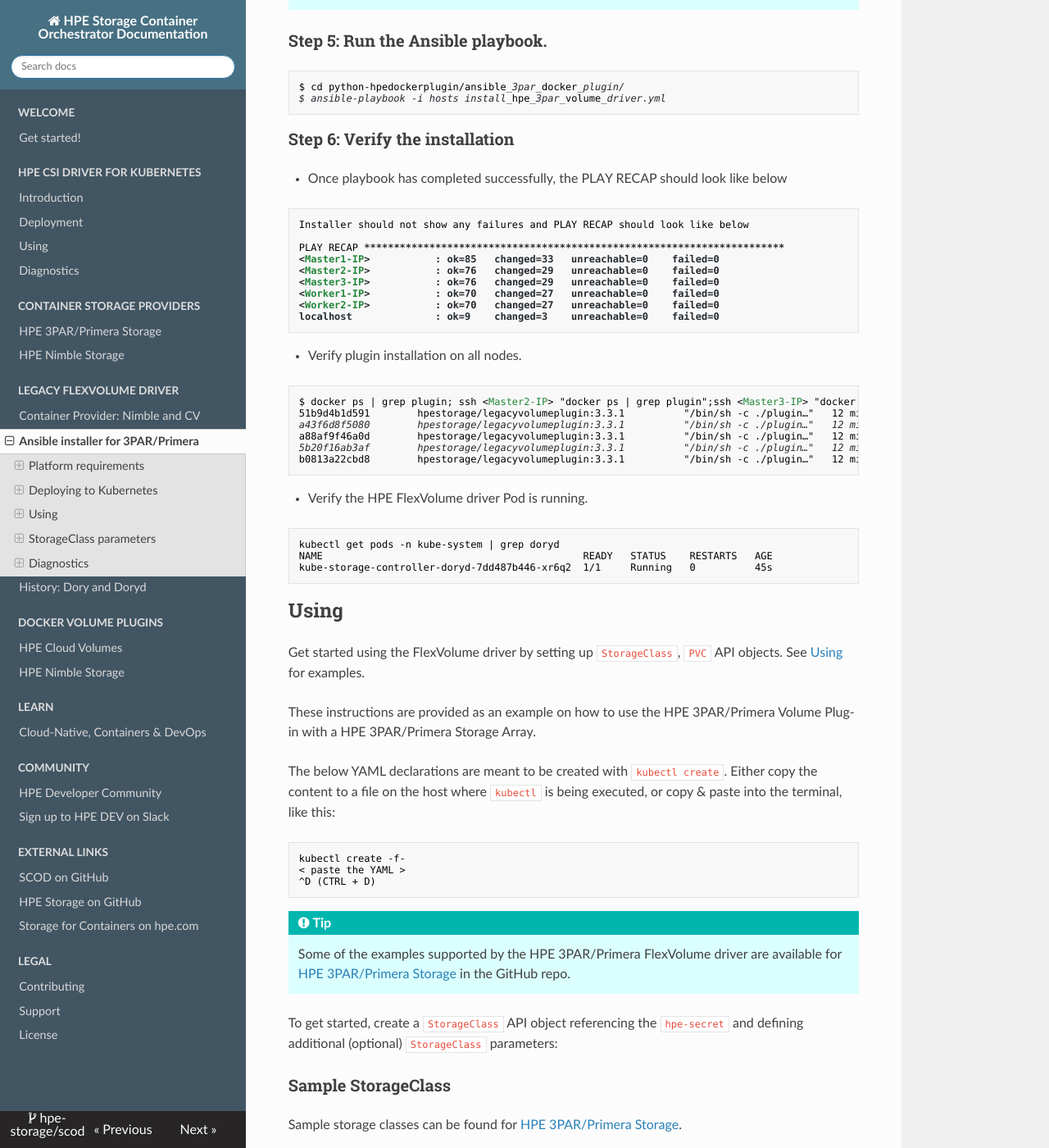
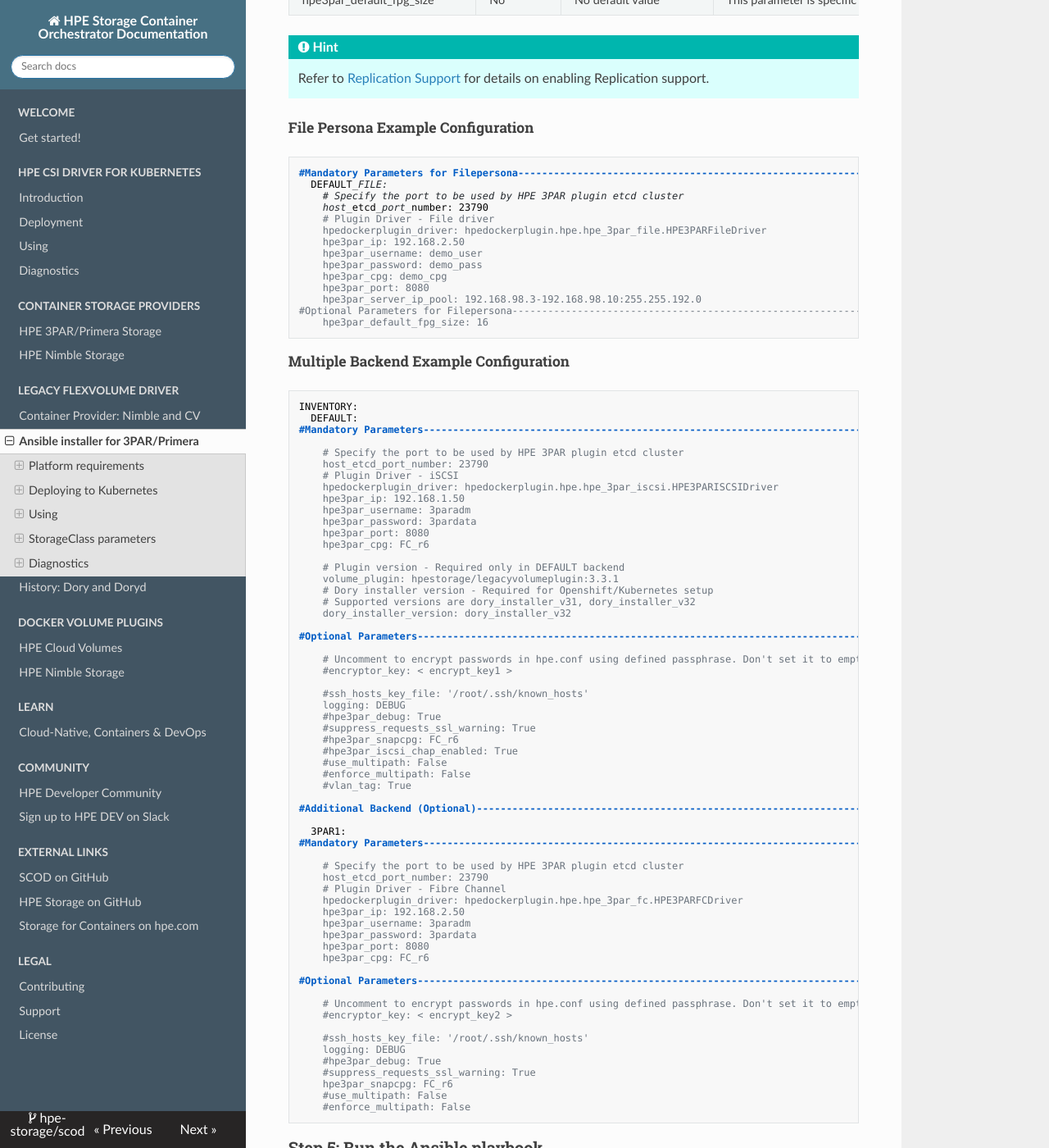
Before and after one commit to hpe-storage/scod, an MkDocs documentation site: the page built from docs/flexvolume_driver/hpe_3par_primera_installer/index.md, in a window 1280 px wide and 1400 px high, scrolled down 5000 px. Shown: the whole window at 82% size. Built offline with MkDocs 1.6.1, drawn with Linux system fonts in a browser that asks for light colours; nearby versions of some CDN libraries; some of the changed text lies outside the part shown.

Commit message:
3par/primera CSI scod updates
Signed-off-by: Chris Snell <snell.chris@gmail.com>

````diff
--- a/docs/flexvolume_driver/hpe_3par_primera_installer/index.md
+++ b/docs/flexvolume_driver/hpe_3par_primera_installer/index.md
@@ -153,10 +153,96 @@
 | hpe3par_default_fpg_size  | No  | No default value | This parameter is specific to fileshare. Default fpg size, It must be in the range 1TiB to 64TiB. If not specified here, it defaults to 16TiB |
 
 
-!!! hint Additional options available
-    Refer to [plugin_configuration_properties_sample.yml](https://github.com/hpe-storage/python-hpedockerplugin/blob/master/ansible_3par_docker_plugin/properties/plugin_configuration_properties_sample.yml) for additional properties file examples. <br> (i.e. Replication, Multiple Arrays, and File Persona configurations)
+!!! Hint
+    Refer to [Replication Support](#replication_support) for details on enabling Replication support.<br>
 
-### Step 5: Run the Ansible playbook.
+##### File Persona Example Configuration
+
+```markdown
+#Mandatory Parameters for Filepersona-----------------------------------------------------------------------------------
+  DEFAULT_FILE:
+    # Specify the port to be used by HPE 3PAR plugin etcd cluster
+    host_etcd_port_number: 23790
+    # Plugin Driver - File driver
+    hpedockerplugin_driver: hpedockerplugin.hpe.hpe_3par_file.HPE3PARFileDriver
+    hpe3par_ip: 192.168.2.50
+    hpe3par_username: demo_user
+    hpe3par_password: demo_pass
+    hpe3par_cpg: demo_cpg
+    hpe3par_port: 8080
+    hpe3par_server_ip_pool: 192.168.98.3-192.168.98.10:255.255.192.0
+#Optional Parameters for Filepersona-----------------------------------------------------------------------------------------------------------------------------------------------------------------------
+    hpe3par_default_fpg_size: 16
+```
+
+##### Multiple Backend Example Configuration
+
+```markdown
+INVENTORY:
+  DEFAULT:
+#Mandatory Parameters-----------------------------------------------------------------------------------
+
+    # Specify the port to be used by HPE 3PAR plugin etcd cluster
+    host_etcd_port_number: 23790
+    # Plugin Driver - iSCSI
+    hpedockerplugin_driver: hpedockerplugin.hpe.hpe_3par_iscsi.HPE3PARISCSIDriver
+    hpe3par_ip: 192.168.1.50
+    hpe3par_username: 3paradm
+    hpe3par_password: 3pardata
+    hpe3par_port: 8080
+    hpe3par_cpg: FC_r6
+
+    # Plugin version - Required only in DEFAULT backend
+    volume_plugin: hpestorage/legacyvolumeplugin:3.3.1
+    # Dory installer version - Required for Openshift/Kubernetes setup
+    # Supported versions are dory_installer_v31, dory_installer_v32
+    dory_installer_version: dory_installer_v32
+
+#Optional Parameters------------------------------------------------------------------------------------
+
+    # Uncomment to encrypt passwords in hpe.conf using defined passphrase. Don't set it to empty string
+    #encryptor_key: < encrypt_key1 >
+
+    #ssh_hosts_key_file: '/root/.ssh/known_hosts'
+    logging: DEBUG
+    #hpe3par_debug: True
+    #suppress_requests_ssl_warning: True
+    #hpe3par_snapcpg: FC_r6
+    #hpe3par_iscsi_chap_enabled: True
+    #use_multipath: False
+    #enforce_multipath: False
+    #vlan_tag: True
+
+#Additional Backend (Optional)--------------------------------------------------------------------------
+
+  3PAR1:
+#Mandatory Parameters-----------------------------------------------------------------------------------
+
+    # Specify the port to be used by HPE 3PAR plugin etcd cluster
+    host_etcd_port_number: 23790
+    # Plugin Driver - Fibre Channel
+    hpedockerplugin_driver: hpedockerplugin.hpe.hpe_3par_fc.HPE3PARFCDriver
+    hpe3par_ip: 192.168.2.50
+    hpe3par_username: 3paradm
+    hpe3par_password: 3pardata
+    hpe3par_port: 8080
+    hpe3par_cpg: FC_r6
+
+#Optional Parameters------------------------------------------------------------------------------------
+
+    # Uncomment to encrypt passwords in hpe.conf using defined passphrase. Don't set it to empty string
+    #encryptor_key: < encrypt_key2 >
+
+    #ssh_hosts_key_file: '/root/.ssh/known_hosts'
+    logging: DEBUG
+    #hpe3par_debug: True
+    #suppress_requests_ssl_warning: True
+    hpe3par_snapcpg: FC_r6
+    #use_multipath: False
+    #enforce_multipath: False
+```
+
+### Step 5: Run the Ansible playbook
 ```markdown
 $ cd python-hpedockerplugin/ansible_3par_docker_plugin/
 $ ansible-playbook -i hosts install_hpe_3par_volume_driver.yml
@@ -323,17 +409,17 @@
 
 #### Replicate a containerized volume
 
-This `StorageClass` will add a standard backend volume to a 3PAR Replication Group. If the replicationGroup specified does not exist, the plugin will create one. **Requires the plugin and arrays to be configured for replication**
+This `StorageClass` will add a standard backend volume to a 3PAR Replication Group. If the replicationGroup specified does not exist, the plugin will create one. See [Replication Support](#replication_support) for more details on configuring replication.
 
 ```yaml
 kind: StorageClass
 apiVersion: storage.k8s.io/v1
 metadata:
-  name: sc-replicated-vol
+  name: sc-mongodb-replicated
 provisioner: hpe.com/hpe
 parameters:
   provisioning: 'full'
-  replicationGroup: 'nginx-replicated-app'
+  replicationGroup: 'mongodb-app1'
 ```
 
 #### Import (cutover) a volume
@@ -386,6 +472,31 @@
 
 This will create a `PV` thinly provisioned using the `FC-r6` cpg.
 
+### Upgrade
+In order to upgrade the driver, simply modify the `ansible_3par_docker_plugin/properties/plugin_configuration_properties_sample.yml` used for the initial deployment and modify `hpestorage/legacyvolumeplugin` to the latest image from docker hub.
+
+For example:
+```markdown
+    volume_plugin: hpestorage/legacyvolumeplugin:3.3
+
+    Change to:
+    volume_plugin: hpestorage/legacyvolumeplugin:3.3.1
+```
+
+Re-run the installer.
+```shell
+$ ansible-playbook -i hosts install_hpe_3par_volume_driver.yml
+```
+
+### Uninstall
+Run the following to uninstall the FlexVolume driver from the cluster.
+
+```
+$ cd ~
+$ cd python-hpedockerplugin/ansible_3par_docker_plugin
+$ ansible-playbook -i hosts uninstall/uninstall_hpe_3par_volume_driver.yml
+```
+
 ## StorageClass parameters
 This section highlights all the available `StorageClass` parameters that are supported.
 
@@ -440,6 +543,61 @@
 | Parameter | Type | Description | Example  |
 |-----------|-----------|-----------|-----------|
 | importVol | Text | volume name | importVol: "<volume_name\>" |
+
+#### Replication Support
+
+The HPE 3PAR/Primer FlexVolume driver supports array based synchronous and asynchronous replication. In order to enable replication within the FlexVolume driver, the arrays need to be properly zoned, visible to the Kubernetes cluster, and replication configured. For Peer Persistence, a quorum witness will need to be configured.
+
+Once the replication is enabled at the array level, the FlexVolume driver will need to be configured.
+
+!!! Important
+    Replication support can be enabled during initial deployment through the plugin configuration file. In order to enable replication support post deployment, modify the **plugin_configuration_properties.yml** used for deployment, add the replication parameter section below, and re-run the Ansible installer.
+
+Edit the **plugin_configuration_properties.yml** file and edit the Optional Replication Section.
+
+```markdown
+INVENTORY:
+  DEFAULT:
+#Mandatory Parameters-----------------------------------------------------------------------------------
+
+    # Specify the port to be used by HPE 3PAR plugin etcd cluster
+    host_etcd_port_number: 23790
+    # Plugin Driver - iSCSI
+    hpedockerplugin_driver: hpedockerplugin.hpe.hpe_3par_iscsi.HPE3PARISCSIDriver
+    hpe3par_ip: <local_3par_ip>
+    hpe3par_username: <local_3par_user>
+    hpe3par_password: <local_3par_password>
+    hpe3par_port: 8080
+    hpe3par_cpg: FC_r6
+
+    # Plugin version - Required only in DEFAULT backend
+    volume_plugin: hpestorage/legacyvolumeplugin:3.3.1
+    # Dory installer version - Required for Openshift/Kubernetes setup
+    dory_installer_version: dory_installer_v32
+
+#Optional Parameters------------------------------------------------------------------------------------
+
+    logging: DEBUG
+    hpe3par_snapcpg: FC_r6
+    use_multipath: False
+    enforce_multipath: False
+
+#Optional Replication Parameters------------------------------------------------------------------------
+    replication_device:
+      backend_id: remote_3PAR
+      #Quorum Witness required for Peer Persistence only
+      #quorum_witness_ip: <quorum_witness_ip>
+      replication_mode: synchronous
+      cpg_map: "local_CPG:remote_CPG"
+      snap_cpg_map: "local_copy_CPG:remote_copy_CPG"
+      hpe3par_ip: <remote_3par_ip>
+      hpe3par_username: <remote_3par_user>
+      hpe3par_password: <remote_3par_password>
+      hpe3par_port: 8080
+      #vlan_tag: False
+```
+
+Once the properties file is configured, you can proceed with the [standard installation steps](#step_5_run_the_ansible_playbook).
 
 ## Diagnostics
 
````
Also changed, not shown: other parts of docs/flexvolume_driver/hpe_3par_primera_installer/index.md (+0 -8 lines).
